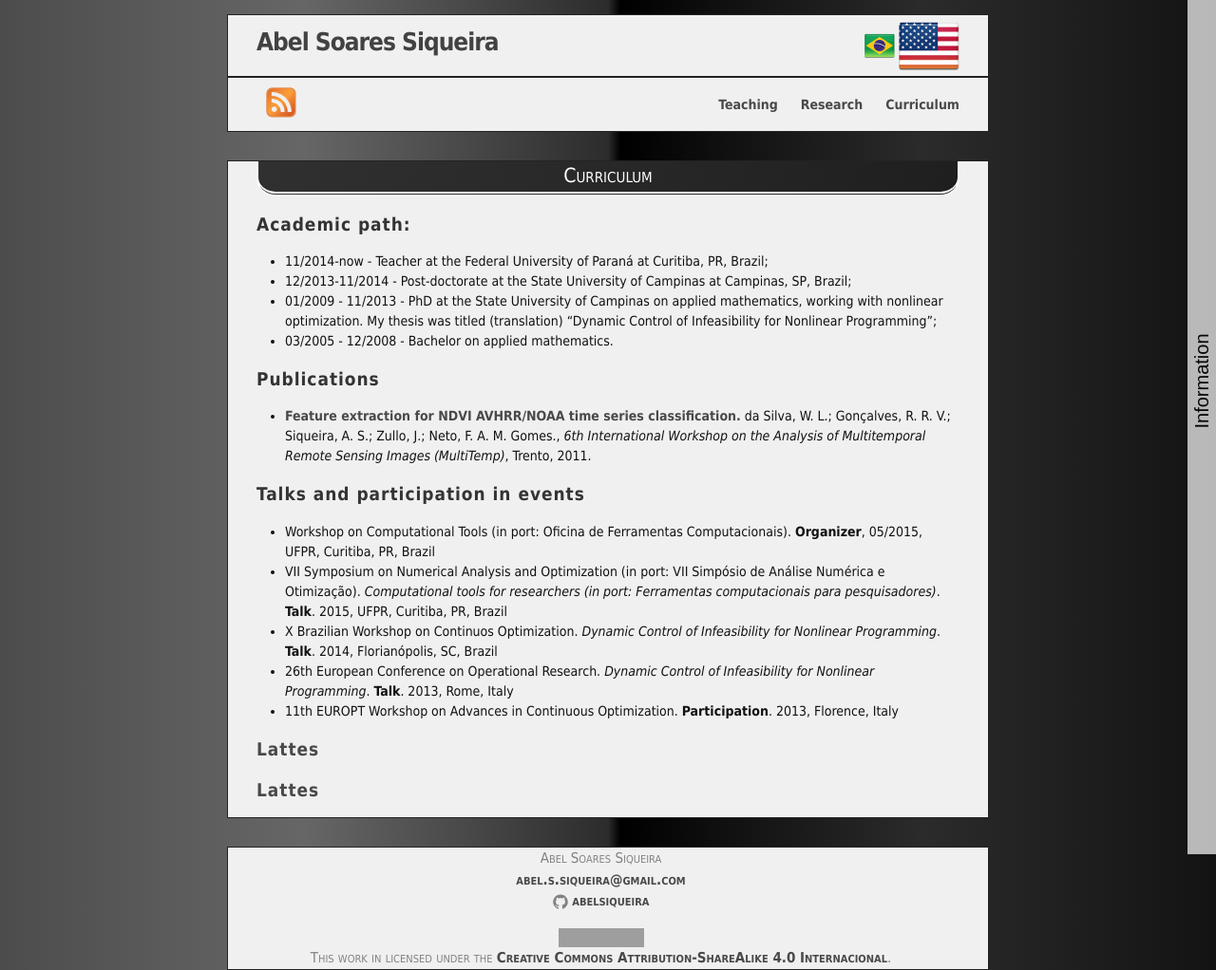
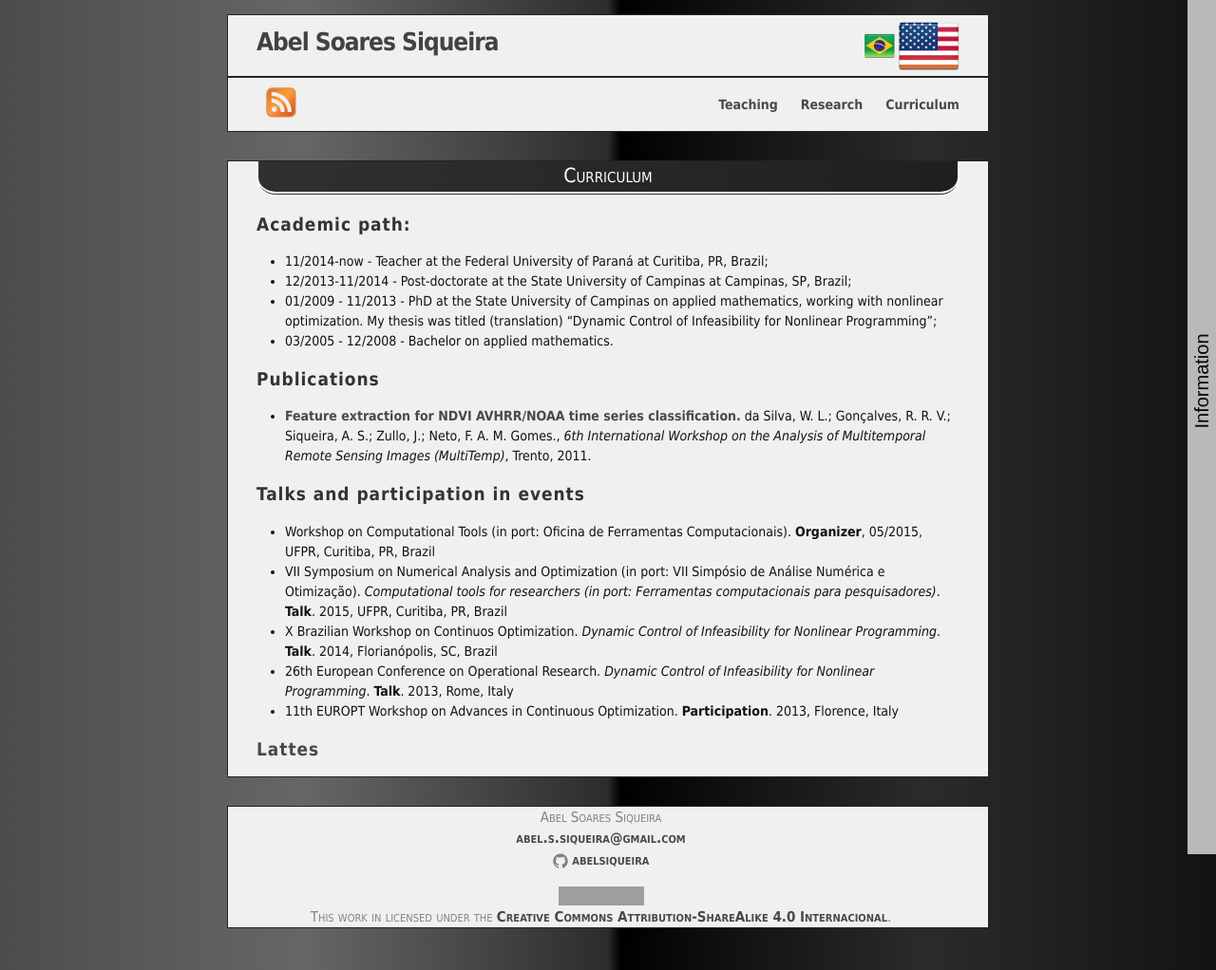
Before and after one commit to abelsiqueira/abelsiqueira.github.io-old, a Jekyll site: the page built from _posts/en/1900-01-01-curriculum.markdown, in a window 1280 px wide. Shown: the whole page at 95% size. Built offline with Jekyll 4.4.1, drawn with Linux system fonts in a browser that asks for light colours; nearby versions of some CDN libraries; grey boxes are pictures that could not be loaded.

Commit message:
Remove extra lattes

```diff
--- a/_posts/en/1900-01-01-curriculum.markdown
+++ b/_posts/en/1900-01-01-curriculum.markdown
@@ -44,6 +44,3 @@ name:       curriculum
     **Participation**. 2013, Florence, Italy
 
 ## [Lattes](http://lattes.cnpq.br/2986958029448752)
-
-
-## [Lattes](http://lattes.cnpq.br/2986958029448752)
```
